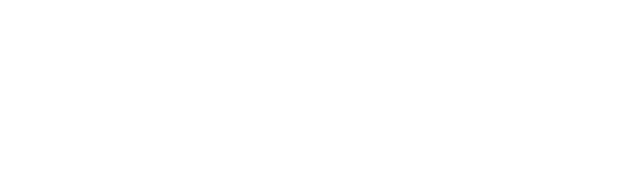
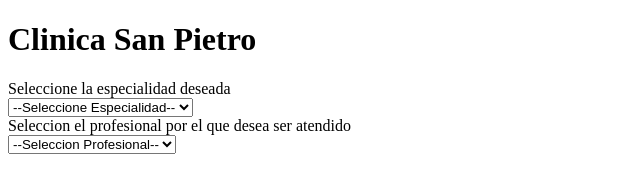
Before and after one commit to VanChrisx/Gestor-de-turnos, a website: page index.html in a window 1280 px wide. Shown: the whole page, without its empty margins (0-640 px from the left). Drawn offline with Linux system fonts and the light colour scheme.

Commit message:
Medics Filter working

```diff
--- a/index.html
+++ b/index.html
@@ -4,9 +4,27 @@
     <meta charset="UTF-8">
     <meta http-equiv="X-UA-Compatible" content="IE=edge">
     <meta name="viewport" content="width=device-width, initial-scale=1.0">
+
     <title>PreEntrega 3 Van Noppen</title>
 </head>
 <body>
+    <header>
+        <h1>Clinica San Pietro</h1>
+        <label for="medic__select">Seleccione la especialidad deseada<br></label>
 
+        <select name="medicSp" id="speciality__select">
+            <option value="">--Seleccione Especialidad--</option>
+        </select>
+        <br>
+
+        <label for="medic__select">Seleccion el profesional por el que desea ser atendido<br></label>
+        <select name="medics" id="medic__select">
+            <option value="">--Seleccion Profesional--</option>
+        </select>
+    </header>
+    <main>
+    </main>
+
+    <script src="/src/index.js"></script>
 </body>
 </html>
--- a/package.json
+++ b/package.json
@@ -7,5 +7,8 @@
     "test": "echo \"Error: no test specified\" && exit 1"
   },
   "author": "",
-  "license": "ISC"
+  "license": "ISC",
+  "dependencies": {
+    "bootstrap": "^5.2.3"
+  }
 }
--- a/src/index.js
+++ b/src/index.js
@@ -0,0 +1,152 @@
+const medic = [
+    {
+        "id":1,
+        "first_name":"Mendie",
+        "last_name":"Otton",
+        "speciality":"Clinico"
+    },
+    {
+        "id":2,
+        "first_name":"Zuzana",
+        "last_name":"Semken",
+        "speciality":"Clinico"
+    },
+    {
+        "id":3,
+        "first_name":"Hazel",
+        "last_name":"Bartels",
+        "speciality":"Clinico"
+    },
+    {
+        "id":4,
+        "first_name":"Tessa",
+        "last_name":"Sturridge",
+        "speciality":"Clinico"
+    },
+    {
+        "id":5,
+        "first_name":"Aindrea",
+        "last_name":"Argont",
+        "speciality":"Pediatría"
+    },
+    {
+        "id":6,
+        "first_name":"Willamina",
+        "last_name":"Cogzell",
+        "speciality":"Pediatría"
+    },
+    {
+        "id":7,
+        "first_name":"Cherise",
+        "last_name":"Durante",
+        "speciality":"Pediatría"
+    },
+    {
+        "id":8,
+        "first_name":"Clemente",
+        "last_name":"Letixier",
+        "speciality":"Pediatría"
+    },
+    {
+        "id":9,
+        "first_name":"Jaime",
+        "last_name":"Bohan",
+        "speciality":"Ginecología"
+    },
+    {
+        "id":10,
+        "first_name":"Milka",
+        "last_name":"Grigorey",
+        "speciality":"Ginecología"
+    },
+    {
+        "id":11,
+        "first_name":"Nicole",
+        "last_name":"Godier",
+        "speciality":"Ginecología"
+    },
+    {
+        "id":12,
+        "first_name":"Pat",
+        "last_name":"Bowich",
+        "speciality":"Ginecología"
+    },
+    {
+        "id":13,
+        "first_name":"Piper",
+        "last_name":"Studders",
+        "speciality":"Traumatología"
+    },
+    {
+        "id":14,
+        "first_name":"Babette",
+        "last_name":"Stone",
+        "speciality":"Traumatología"
+    },
+    {
+        "id":15,
+        "first_name":"Phaedra",
+        "last_name":"Lafoy",
+        "speciality":"Traumatología"
+    },
+    {
+        "id":16,
+        "first_name":"Viole",
+        "last_name":"Belward",
+        "speciality":"Traumatología"
+    },
+    {
+        "id":17,
+        "first_name":"Carolus",
+        "last_name":"Antill",
+        "speciality":"Cardiología"
+    },
+    {
+        "id":18,
+        "first_name":"Woodie",
+        "last_name":"Janczak",
+        "speciality":"Cardiología"
+    },
+    {
+        "id":19,
+        "first_name":"Thorndike",
+        "last_name":"Craske",
+        "speciality":"Cardiología"
+    },
+    {
+        "id":20,
+        "first_name":"Anastassia",
+        "last_name":"Dunkersley",
+        "speciality":"Cardiología"
+    }
+]
+const speciality=["Ginecología","Pediatría","Cardiología","Clinico","Traumatología"];
+
+let select = document.getElementById("medic__select");
+let selectSp = document.getElementById("speciality__select")
+
+selectSp.addEventListener("change",function(){
+    document.querySelector('#medic__select').innerHTML = '';
+    document.querySelector('#medic__select').innerHTML = '<option value="">--Seleccion Profesional--</option>'
+    filterBySpeciality(selectSp.value);
+})
+
+const selectSpecialFill = (medSp) =>{
+    medSp.forEach(e =>{
+        let option  = new Option(e)
+        selectSp.appendChild(option);
+    })
+}
+
+function filterBySpeciality(medSpecial){
+    const specialMed = medic.filter(e => e.speciality == medSpecial)
+    selectMedicFill(specialMed)
+}
+
+function selectMedicFill(medfill){
+    medfill.forEach(e => {
+        let option = new Option(e.first_name + " " + e.last_name, e.id)
+        select.appendChild(option);
+    });
+}
+selectSpecialFill(speciality);
```
Also changed, not shown: pages/register.html (added, +23 -0 lines).
